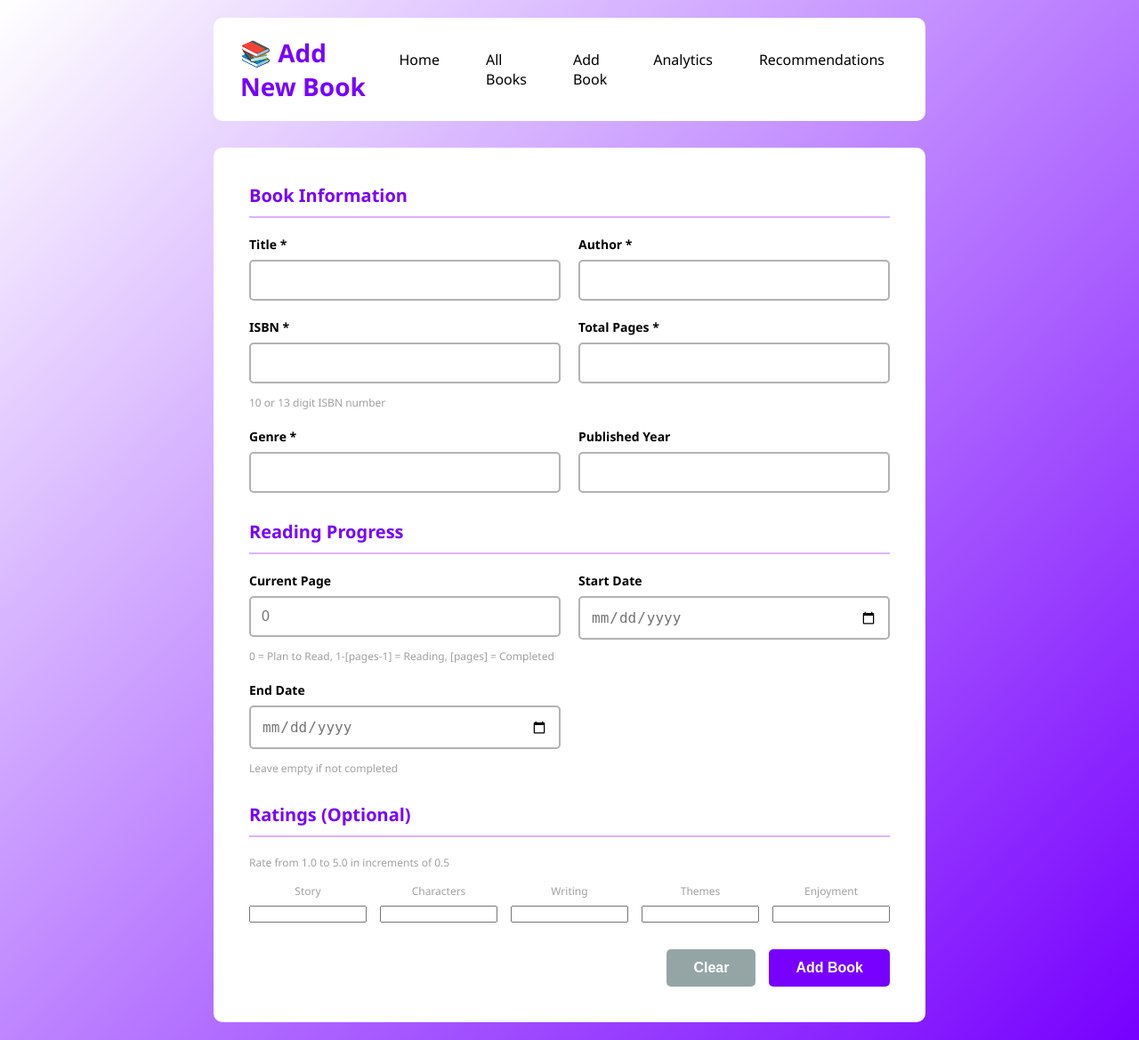
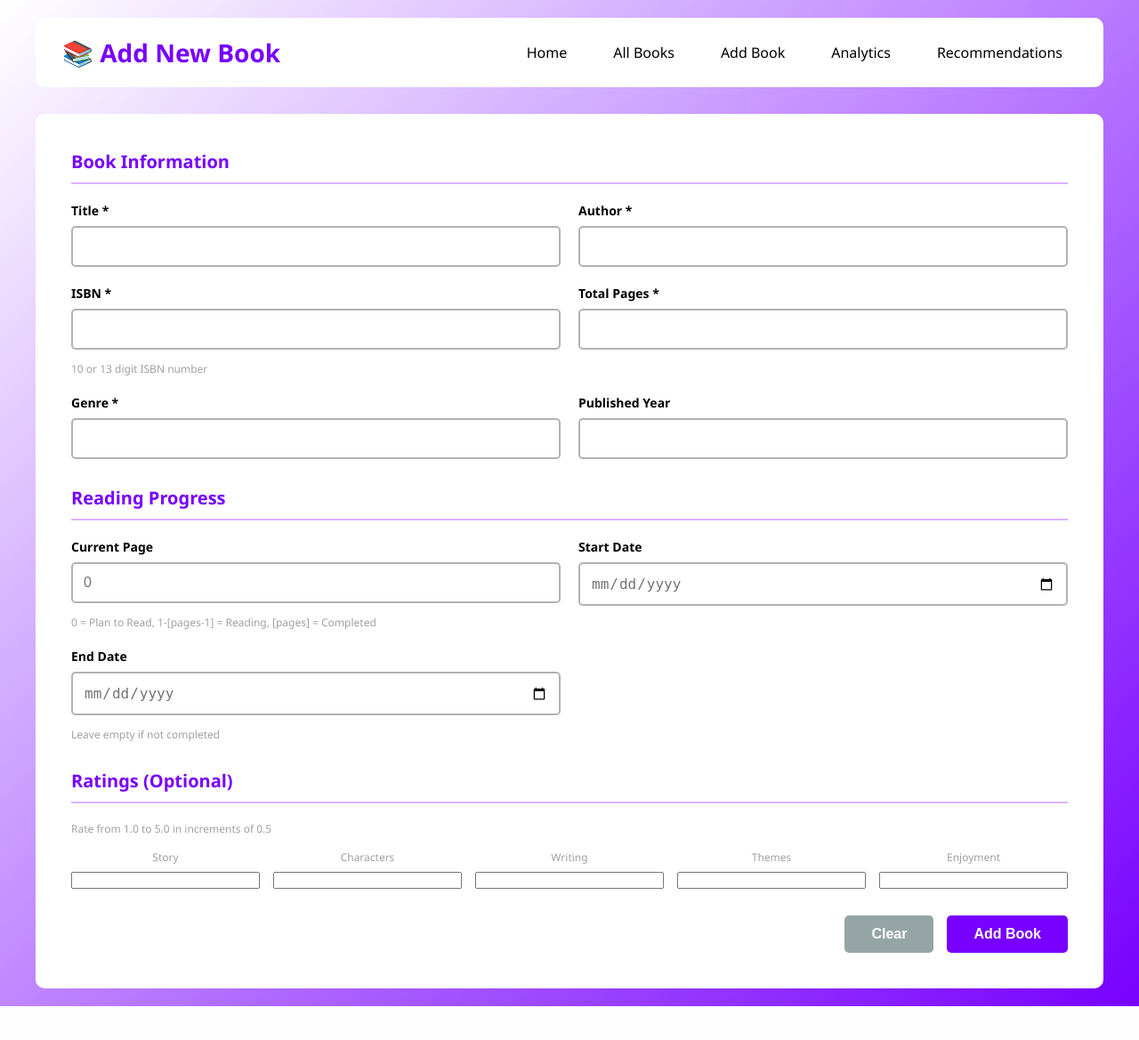
Before and after one commit to TregisD/smart-reading-log, a Flask app: page /add_book in a window 1280 px wide. Shown: the whole page at 89% size. After the commit the page ends 1131 px from the top, so only its background shows below. Run offline with Flask 3, Linux system fonts and the light colour scheme; some libraries are stand-ins or nearby versions.

Commit message:
updated images + sizing

```diff
--- a/python/templates/add_book.html
+++ b/python/templates/add_book.html
@@ -20,7 +20,7 @@
         }
 
         .container {
-            max-width: 800px;
+            max-width: 1200px;
             margin: 0 auto;
         }
 
--- a/python/templates/edit_book.html
+++ b/python/templates/edit_book.html
@@ -20,7 +20,7 @@
         }
 
         .container {
-            max-width: 800px;
+            max-width: 1200px;
             margin: 0 auto;
         }
 
```
Also changed, not shown: images/Add_book_V1.png (deleted), images/Add_book_V2.png (added), images/Booklist_V1.png (deleted), images/Booklist_V2.png (added), images/HomePage_V2.png (deleted), images/HomePage_V3.png (added), images/Recommendations_V1.png (added), 1 other file.
